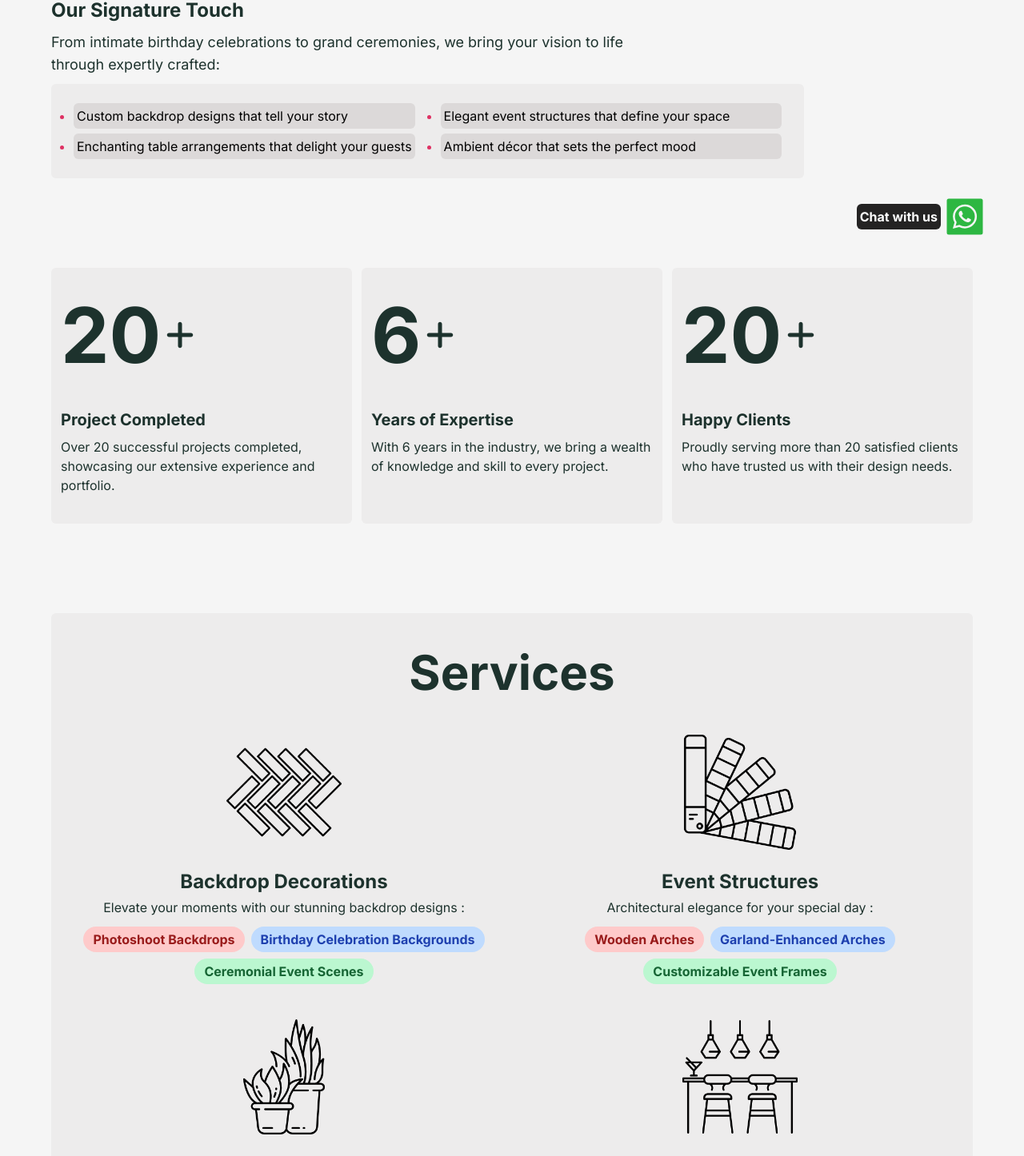
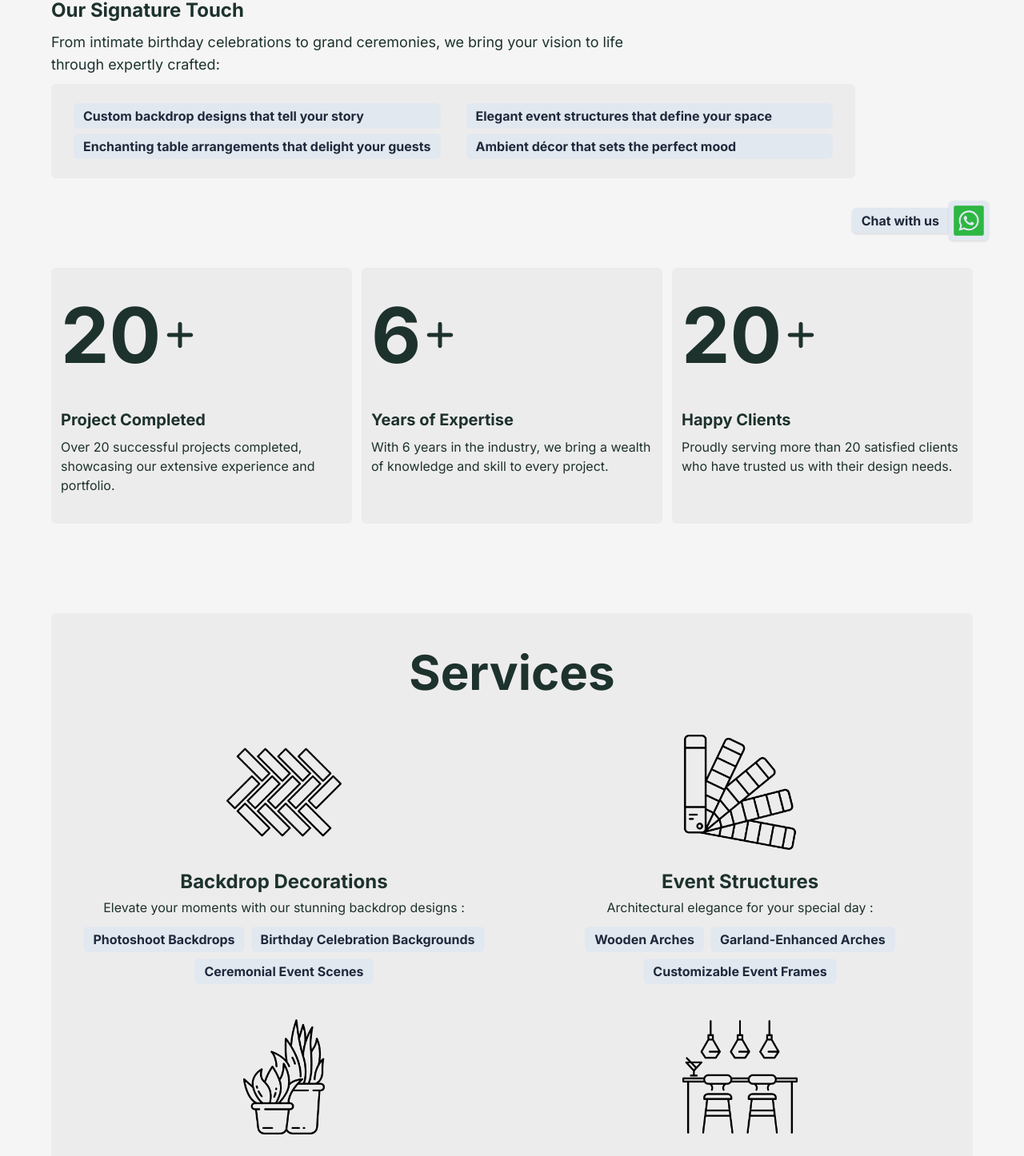
Before and after one commit to munashex/AriaDecor, a React (Vite) app: page / in a window 1280 px wide. Shown: the part 471-1917 px from the top of the page at 80% size. Built offline with nearby package versions, Linux system fonts and the light colour scheme.

Commit message:
done with whatsapp

```diff
--- a/src/components/WhatsAppUs.jsx
+++ b/src/components/WhatsAppUs.jsx
@@ -10,11 +10,11 @@ const {theme} = useContext(ThemeContext)
 
     return (
         <div className="fixed bottom-7 z-20 right-11 flex items-center">
-          <div className={`p-1 hidden md:flex  font-bold rounded-md ${theme === 'light' ? 'bg-[#242323] text-white':  'bg-[#F5F5F5] text-black'  }`}>
+          <div className={`p-1 px-3 shadow hidden lg:flex rounded-l-md font-bold ${theme === 'light' ? 'bg-slate-200 text-slate-800' : 'bg-gray-200 text-gray-800' }`}>
             Chat with us
           </div>
-          <button>
-            <BiLogoWhatsappSquare size={60} color="#2DB742"/>
+          <button className={`rounded-md shadow font-bold ${theme === 'light' ? 'bg-slate-200' : 'bg-gray-200' }`}>
+            <BiLogoWhatsappSquare size={50} color="#2DB742"/>
           </button>
         </div>
     )
--- a/src/pages/home.jsx
+++ b/src/pages/home.jsx
@@ -22,11 +22,11 @@ const Home = () => {
 
         <div className="flex">
           <div className={`inline-block p-2 rounded-md py-6 md:max-w-5xl ${theme === 'light' ? "bg-[#EDECEC]" : "bg-[#242323]"}`}>
-            <ul className="grid grid-cols-1 px-5 lg:grid-cols-2 marker:text-[#DE3163] list-disc gap-y-1.5 lg:gap-x-8">
-              <li className={theme === 'light' ? 'bg-[#dcd9d9] p-1 rounded-md text-black' : 'bg-[#2e2d2d] p-1 rounded-md'}>Custom backdrop designs that tell your story</li>
-              <li className={theme === 'light' ? 'bg-[#dcd9d9] p-1 rounded-md text-black' : 'bg-[#2e2d2d] p-1 rounded-md'}>Elegant event structures that define your space</li>
-              <li className={theme === 'light' ? 'bg-[#dcd9d9] p-1 rounded-md text-black' : 'bg-[#2e2d2d] p-1 rounded-md'}>Enchanting table arrangements that delight your guests</li>
-              <li className={theme === 'light' ? 'bg-[#dcd9d9] p-1 rounded-md text-black' : 'bg-[#2e2d2d] p-1 rounded-md'}>Ambient décor that sets the perfect mood</li>
+            <ul className="grid grid-cols-1 px-5 lg:grid-cols-2   gap-y-1.5 lg:gap-x-8">
+              <li className={`p-1 px-3 rounded-md font-bold ${theme === 'light' ? 'bg-slate-200 text-slate-800' : 'bg-gray-200 text-gray-800' }`}>Custom backdrop designs that tell your story</li>
+              <li className={`p-1 px-3 rounded-md font-bold ${theme === 'light' ? 'bg-slate-200 text-slate-800' : 'bg-gray-200 text-gray-800' }`}>Elegant event structures that define your space</li>
+              <li className={`p-1 px-3 rounded-md font-bold ${theme === 'light' ? 'bg-slate-200 text-slate-800' : 'bg-gray-200 text-gray-800' }`}>Enchanting table arrangements that delight your guests</li>
+              <li className={`p-1 px-3 rounded-md font-bold ${theme === 'light' ? 'bg-slate-200 text-slate-800' : 'bg-gray-200 text-gray-800' }`}>Ambient décor that sets the perfect mood</li>
             </ul>
           </div>
         </div>
@@ -49,7 +49,7 @@ const Home = () => {
       </div>
 
       {/* our services we provide section */}
-      <div className={`mt-20 lg:mt-28 py-11 rounded-md ${theme === 'light' ? 'bg-[#EDECEC]' : 'bg-[#505052] text-black'}`}>
+      <div className={`mt-20 lg:mt-28 py-11 rounded-md ${theme === 'light' ? 'bg-[#EDECEC]' : 'bg-[#2E2D2D] text-black'}`}>
         <h1 className={`text-3xl lg:text-6xl text-center font-bold ${theme === 'dark' ? 'text-[#FEFEFA]' : ''}`}>Services</h1>
 
         <div className="mt-9 grid grid-cols-1 lg:grid-cols-2 gap-11 p-3 md:px-7">
@@ -63,9 +63,9 @@ const Home = () => {
                 <h1 className={`text-xl font-bold lg:text-2xl ${theme === 'dark' ? 'text-[#FEFEFA]' : ''}`}>{service.name}</h1>
                 <h1 className={`${theme === 'dark' ? 'text-[#FEFEFA]' : ''}`}>{service.description} :</h1>
                 <div className="flex flex-wrap gap-2 justify-center mt-2">
-                  <h1 className="bg-red-200 p-1 px-3 rounded-full text-red-800 font-bold">{service.service1}</h1>
-                  <h1 className="bg-blue-200 p-1 px-3 rounded-full text-blue-800 font-bold">{service.service2}</h1>
-                  <h1 className="bg-green-200 p-1 px-3 rounded-full text-green-800 font-bold">{service.service3}</h1>
+                  <h1 className={`p-1 px-3 rounded-md font-bold ${theme === 'light' ? 'bg-slate-200 text-slate-800' : 'bg-gray-200 text-gray-800' }`}>{service.service1}</h1>
+                  <h1 className={`p-1 px-3 rounded-md font-bold ${theme === 'light' ? 'bg-slate-200 text-slate-800' : 'bg-gray-200 text-gray-800' }`}>{service.service2}</h1>
+                  <h1 className={`p-1 px-3 rounded-md font-bold ${theme === 'light' ? 'bg-slate-200 text-slate-800' : 'bg-gray-200 text-gray-800' }`}>{service.service3}</h1>
                 </div>
               </div>
             </div>
```
